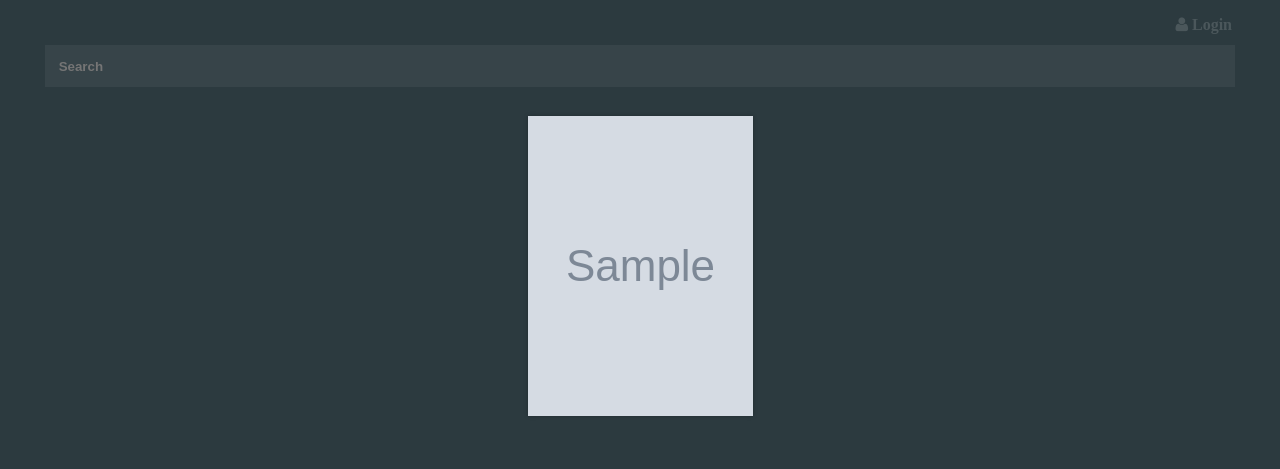
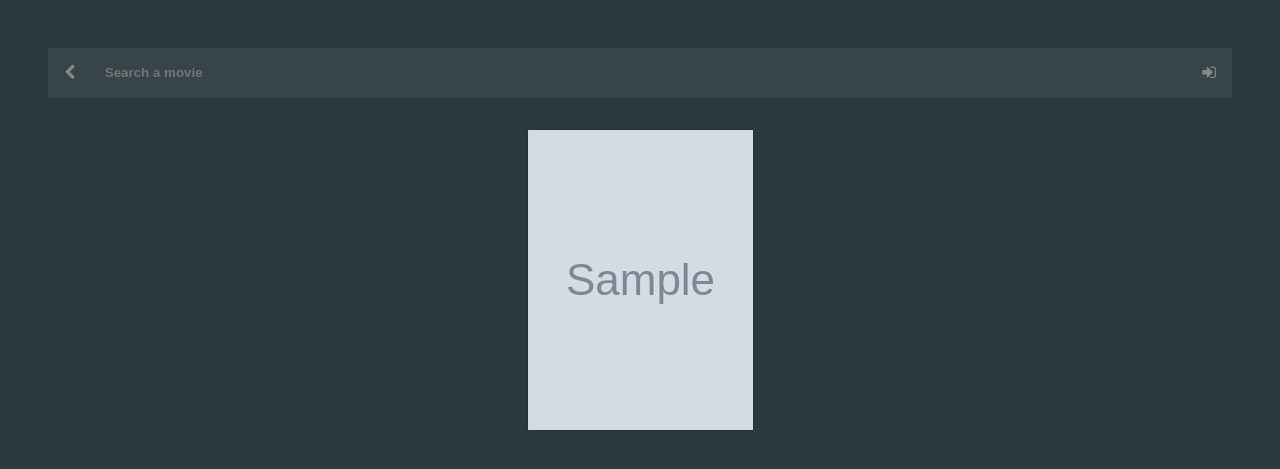
Before and after one commit to ArnaudLevaufre/Cinema, a Django app: template templates/index.html in a window 1280 px wide. Shown: the top 469 px of the page. Run offline with Django 3.2, Linux system fonts and the light colour scheme; the template is opened without the code that fills it: most values are stand-ins (such as "Sample title", 1, 10 or a date in 2020); grey boxes marked "Sample" are stand-in pictures.

Commit message:
Remove sidebar

```diff
--- a/static/css/cinema.css
+++ b/static/css/cinema.css
@@ -35,107 +35,35 @@ body{
     align-items: center;
 }
 
-#login_container{
-    margin: 0 1em;
-    position: absolute;
-    text-align: right;
-    top: 1em;
-    left: 2em;
-    width: calc(100% - 6em);
-}
-#login_container a{
-    color: hsla(0,100%,100%,0.15);
-    font-weight: bold;
-    text-decoration: none;
-}
-
-#login_container a:hover{
-    color: hsla(0,100%,100%,0.25);
-}
-
-#side_container{
-    margin: 1em;
-    width: 250px;
-    max-width: 250px;
-    min-width: 250px;
-    flex: 1 1 250px;
-    display: flex;
-    flex-flow: column;
-    background-color: hsla(0,100%,100%,0.025);
-}
-
-#side_container.retracted{
-    width: 150px;
-    max-width: 150px;
-    min-width: 150px;
-}
-
-#profile_picture{
-    width: 100%;
-    margin: 0;
-    padding: 0;
-}
 
 #main_container{
     margin: 1em;
     flex: 1 1 auto;
 }
 
-#retract_btn{
-    display: block;
-    width: 100%;
-    padding: 1em;
-    text-align: center;
-    background-color: hsla(0,100%,100%,0.025);
-    color: #888;
-}
 
-#retract_btn:hover{
-    background-color: hsla(0,100%,100%,0.075);
-    color: white;
-}
-
-#user_actions{
+.user_actions{
     display: flex;
     justify-content: center;
-    padding: 0;
-    background-color: hsla(0,100%,100%,0.025);
 }
 
 
-#user_actions a{
+.user_actions a{
     display: block;
     flex: 1 1 auto;
     text-align: center;
     padding: 1em;
     color: #888;
+    background-color: hsla(0,100%,100%,0.05);
 }
 
-#user_actions a:hover{
+.user_actions a:hover{
     background-color: hsla(0,100%,100%,0.075);
-    color: white;
+    color: #bbb;
 }
 
-#watchlist{
-    padding: 2em;
-}
-
-#watchlist h4{
-    color: #888;
-    padding: 0;
-    margin: 0;
-}
-
-#watchlist h4 a{
-    color: #888;
-    float: right;
-    display: inline-block;
-}
-
-#watchlist hr{
-    color: none;
-    border: none;
-    border-bottom: 1px solid hsla(0, 100%, 100%, 0.075);
+#header{
+    margin: 1em 1em 2em 1em;
 }
 
 #search{
@@ -145,7 +73,6 @@ body{
     color: #aaa;
     padding: 1em;
     width: 100%;
-    margin: 1em 1em 1em 1em;
 }
 
 #search:focus{
@@ -171,7 +98,6 @@ body{
     box-shadow: 0 0 4px hsla(0,0%,0%,0.25);
 }
 
-
 .movie .poster_container{
     width: 100%;
     height: 100%;
@@ -179,7 +105,6 @@ body{
     background-color: black;
     border: 1px solid #222;
 }
-
 
 .movie .poster{
     width: 100%;
@@ -216,7 +141,7 @@ body{
     opacity: 1.0;
 }
 
-.overlay h4{
+.overlay h4, #watchlist .overlay h4{
     width: 100%;
     color: hsla(0, 100%, 100%, 0.75);
     margin: 0;
--- a/templates/base.html
+++ b/templates/base.html
@@ -10,51 +10,32 @@
         <script src="{% static 'js/simplesearch.js' %}"></script>
     </head>
     <body>
-        {% if not request.user.is_authenticated %}
-        <div id="login_container">
-            <a href="{% url 'login' %}"><i class="fa fa-user"></i> Login</a>
-        </div>
-        {% endif %}
-        <div class="flex_container column">
-            <div id="main_container">
-                {% block main %}
-                {% endblock %}
+
+        <div id="header" class="flex_container">
+            <div class="user_actions">
+                {% if request.path != "/" %}
+                    <a href="{% url 'index' %}"><i class="fa fa-chevron-left"></i></a>
+                {% endif %}
             </div>
-
-            {% if request.user.is_authenticated %}
-
-            <div id="side_container">
-                <a href="#" id="retract_btn"><i id="side_container_icon" class="fa fa-chevron-right"></i></a>
-                <!--
-                <img id="profile_picture" src="http://img1.mxstatic.com/wallpapers/1ee63d0d82faaebfb7108a7190eaf3bc_large.jpeg"/>
-                -->
-                <div id="user_actions">
+            <input type="search" list="movies" name="search" id="search" placeholder="Search a movie" />
+            <datalist id="movies">
+                {% for movie in movies %}
+                    <option value="{{ movie.title }}"/>
+                {% endfor %}
+            </datalist>
+            <div class="user_actions">
+                {% if request.user.is_authenticated %}
                     <a href="#"><i class="fa fa-user"></i></a>
                     <a href="{% url 'logout' %}"><i class="fa fa-power-off"></i></a>
-                </div>
-                <div id="watchlist">
-                    <h4>Watchlist <a href="#"><i class="fa fa-play-circle" title="Play all"></i></a></h4>
-                    <hr/>
-
-                </div>
+                {% else %}
+                    <a href="{% url 'login' %}"><i class="fa fa-sign-in"></i></a>
+                {% endif %}
             </div>
-
-            {% endif %}
         </div>
 
-
-        <script>
-            new Retractable('side_container', 'retract_btn', {
-                icon: {
-                    id: 'side_container_icon',
-                    retracted: {
-                        class: 'fa fa-chevron-left'
-                    },
-                    expanded:{
-                        class: 'fa fa-chevron-right'
-                    }
-                }
-            });
-        </script>
+        <div id="main_container">
+            {% block main %}
+            {% endblock %}
+        </div>
     </body>
 </html>
--- a/templates/index.html
+++ b/templates/index.html
@@ -4,12 +4,6 @@
 
 {% block main %}
     <div class="movie_list">
-        <input type="search" list="movies" name="search" id="search" placeholder="Search" />
-        <datalist id="movies">
-            {% for movie in movies %}
-                <option value="{{ movie.title }}"/>
-            {% endfor %}
-        </datalist>
         {% for movie in movies %}
             <div class="movie">
                 <div class="poster_container">
--- a/templates/watch.html
+++ b/templates/watch.html
@@ -13,7 +13,7 @@
     </div>
     {% endif %}
     <div>
-        <h1><a href="{% url 'index' %}" class="back_link"><i class="fa fa-chevron-left"></i></a> {{ movie.title }}</h1>
+        <h1>{{ movie.title }}</h1>
         {% if movie.plot %}
             <p id="plot">{{ movie.plot }}</p>
         {% endif %}
```
